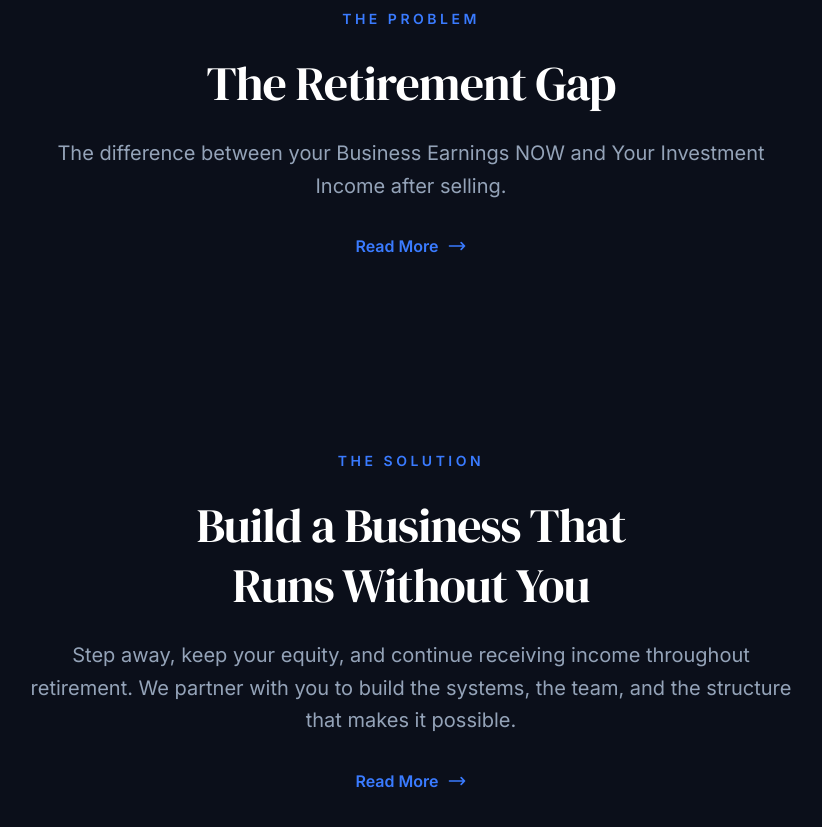
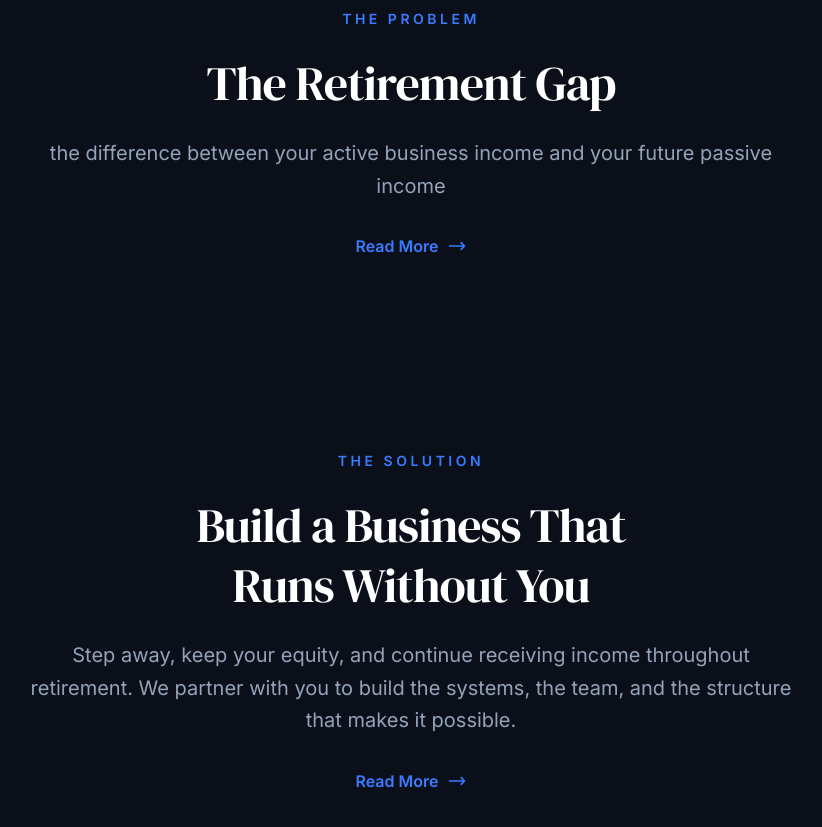
Before and after one commit to Netricro/Retire-Without-Selling, a Next.js app: page / in a window 1280 px wide. Shown: the part 1280-2107 px from the top of the page, without its empty margins (229-1051 px from the left). Built offline with nearby package versions, Linux system fonts and the light colour scheme.

Commit message:
Replace business earnings copy with active vs passive income phrasing

```diff
--- a/src/app/page.tsx
+++ b/src/app/page.tsx
@@ -82,7 +82,7 @@ export default function Home() {
             The Retirement Gap
           </h2>
           <p className="text-xl text-[#94a3b8] mb-8 max-w-3xl mx-auto leading-relaxed">
-            The difference between your Business Earnings NOW and Your Investment Income after selling.
+            the difference between your active business income and your future passive income
           </p>
           <Link
             href="/the-problem"
--- a/src/app/the-problem/page.tsx
+++ b/src/app/the-problem/page.tsx
@@ -17,7 +17,7 @@ export default function TheProblem() {
 
       <div className="space-y-8 text-lg text-[#94a3b8] leading-relaxed">
         <p className="text-2xl text-white font-light">
-          The difference between your Business Earnings NOW and Your Investment Income after selling.
+          the difference between your active business income and your future passive income
         </p>
 
         <p>
```
